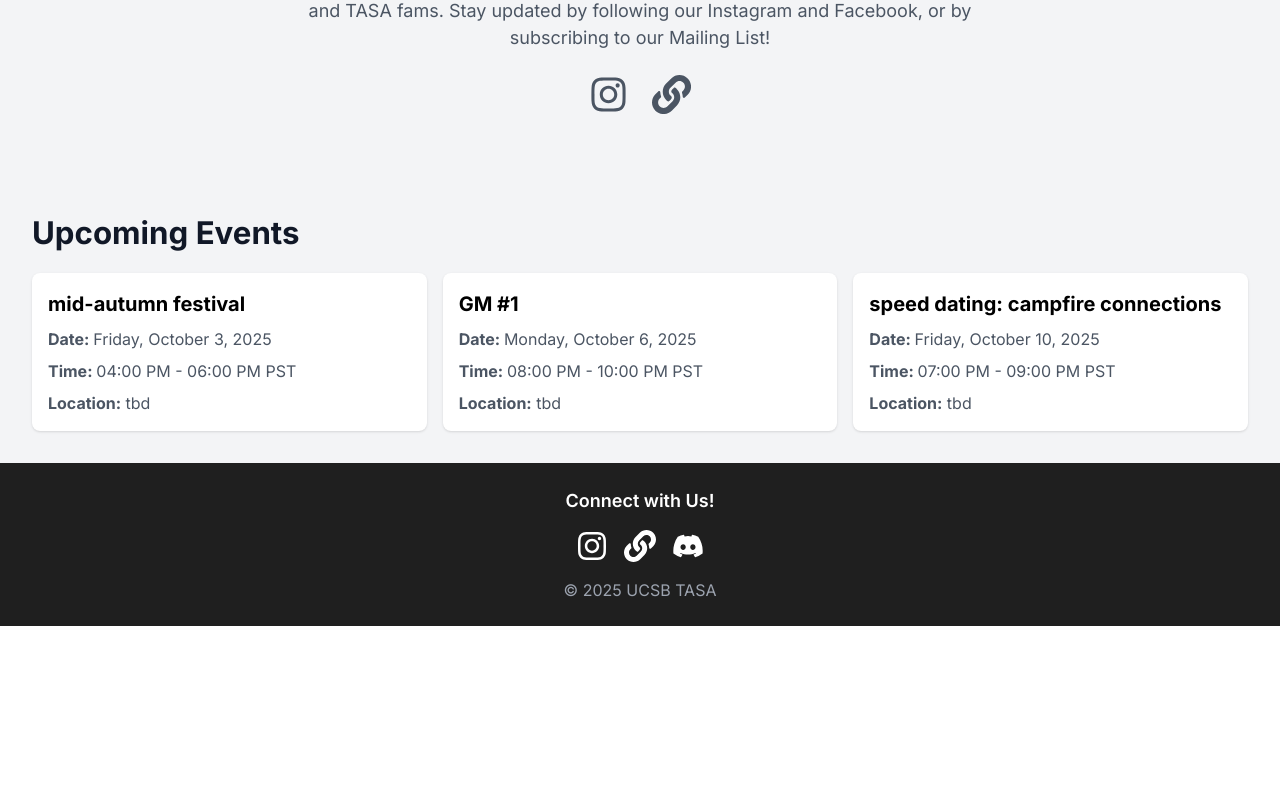
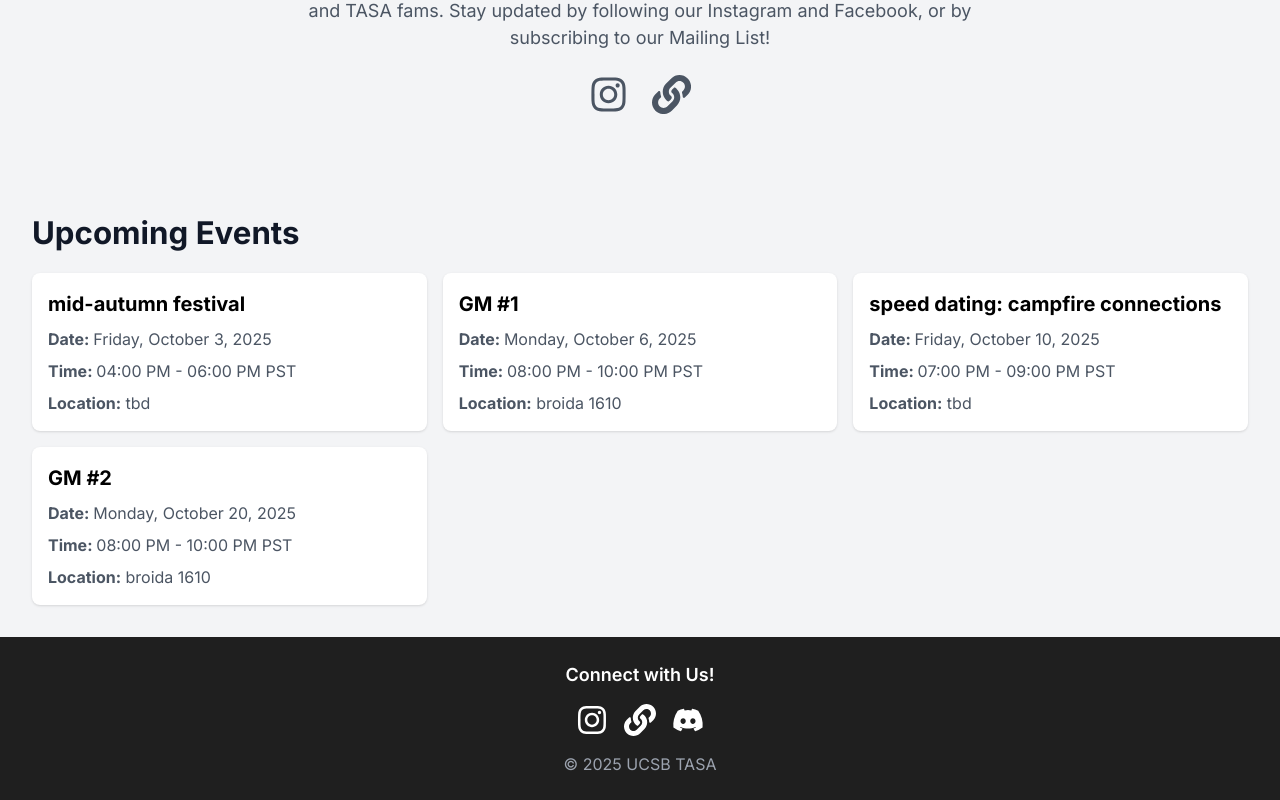
Before and after one commit to UCSBTASA/UCSBTASA.github.io, a Next.js app: page / in a window 1280 px wide. Shown: the part 1243-2043 px from the top of the page. Before the commit the page ends 1869 px from the top, so only its background shows below. Built offline with nearby package versions, Linux system fonts and the light colour scheme.

Commit message:
Update eventData.ts

```diff
--- a/data/eventData.ts
+++ b/data/eventData.ts
@@ -17,7 +17,7 @@ const events =
     "time": "08:00 PM - 10:00 PM",
     "start": "08:00 PM",
     "end": "10:00 PM",
-    "location": "tbd",
+    "location": "broida 1610",
     "customTime": ""
   },
   {
@@ -29,6 +29,16 @@ const events =
     "end": "09:00 PM",
     "location": "tbd",
     "customTime": ""
+  },
+  {
+    "title": "GM #2",
+    "day of week": "Monday",
+    "date": "2025-10-20",
+    "time": "08:00 PM - 10:00 PM",
+    "start": "08:00 PM",
+    "end": "10:00 PM",
+    "location": "broida 1610",
+    "customTime": ""
   }
 ];
 
```
